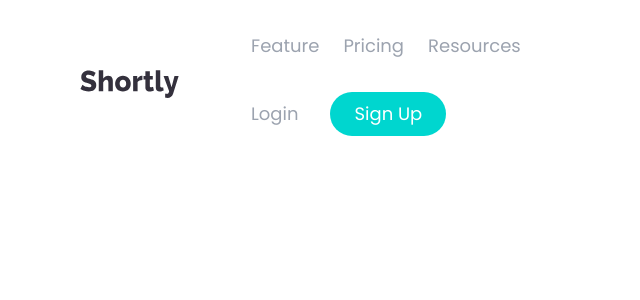
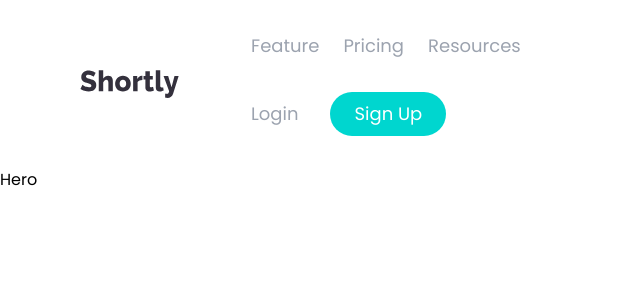
Before and after one commit to deepakmardii/next-url-shorter, a Next.js app: page / in a window 1280 px wide. Shown: the top 300 px of the page, without its empty margins (0-640 px from the left). Built offline with nearby package versions, Linux system fonts and the light colour scheme.

Commit message:
Hero component

```diff
--- a/app/page.tsx
+++ b/app/page.tsx
@@ -1,3 +1,4 @@
+import Hero from '@/components/Hero'
 import Navbar from '@/components/Navbar'
 import React from 'react'
 
@@ -5,6 +6,7 @@ const page = () => {
   return (
     <div>
       <Navbar/>
+      <Hero/>
     </div>
   )
 }
--- /dev/null
+++ b/components/Hero.tsx
@@ -0,0 +1,11 @@
+import React from 'react'
+
+const Hero = () => {
+  return (
+    <div>
+      Hero
+    </div>
+  )
+}
+
+export default Hero
```
